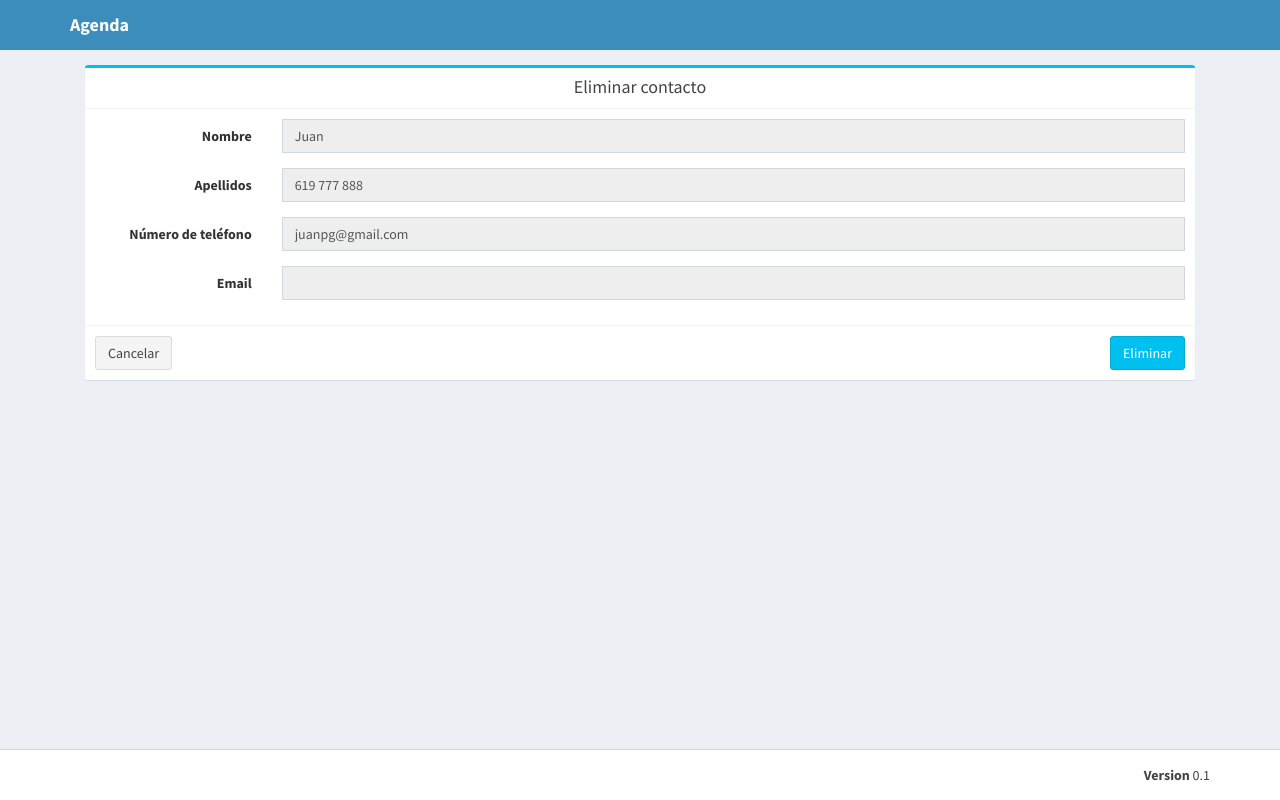
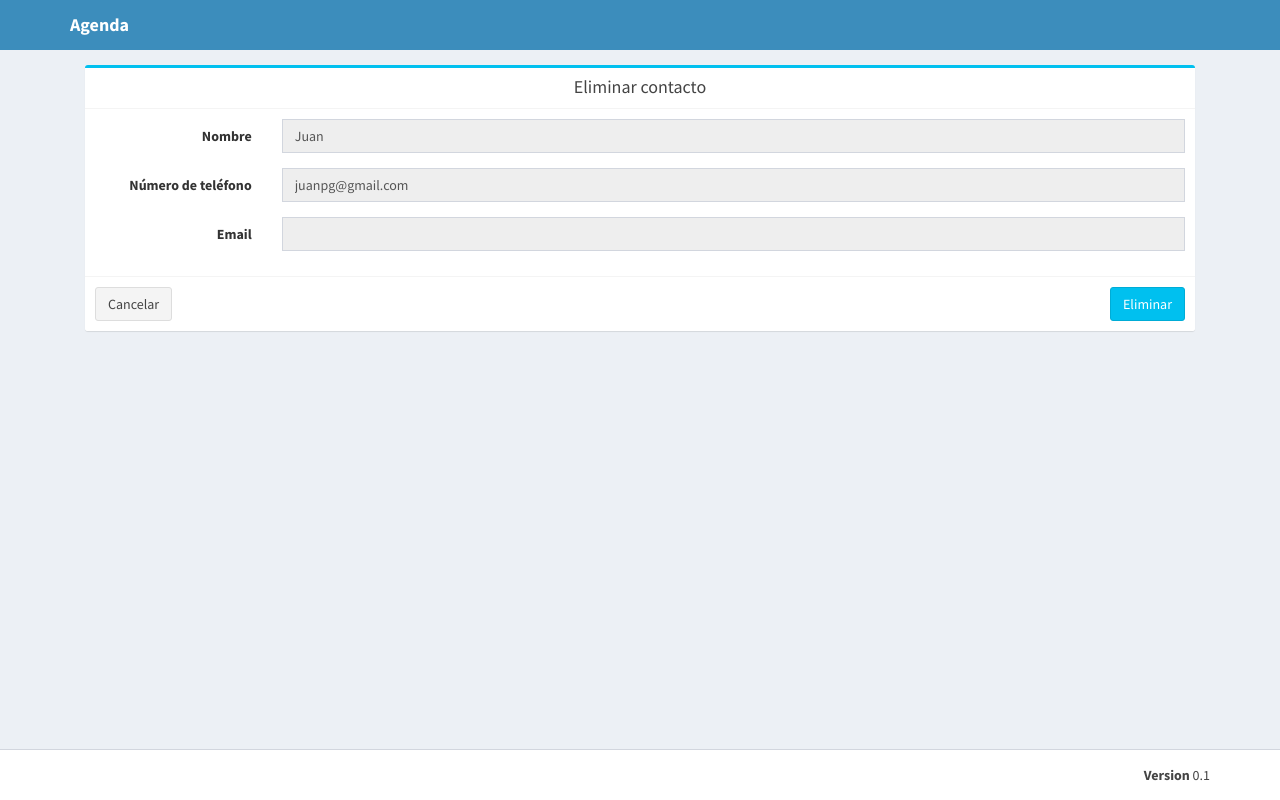
Before and after one commit to jmlcas/crud-agenda, a Flask app: page /delete/1/ in a window 1280 px wide. Run offline with Flask 2, Linux system fonts and the light colour scheme; data comes from the database, SQL or seed files in the repository; data that the repository does not hold is empty; some libraries are stand-ins or nearby versions.

Commit message:
Update delete.html

```diff
--- a/source_code/templates/delete.html
+++ b/source_code/templates/delete.html
@@ -48,13 +48,6 @@
                   </div>
                 </div>
 
-                   <div class="form-group">
-                  <label class="col-sm-2 control-label">Apellidos</label>
-
-                  <div class="col-sm-10">
-                    <input name="surnames" value="{{ row[2] }}" type="text" class="form-control" disabled>
-                  </div>
-                </div>
                 <div class="form-group">
                   <label class="col-sm-2 control-label">Número de teléfono</label>
 
```
